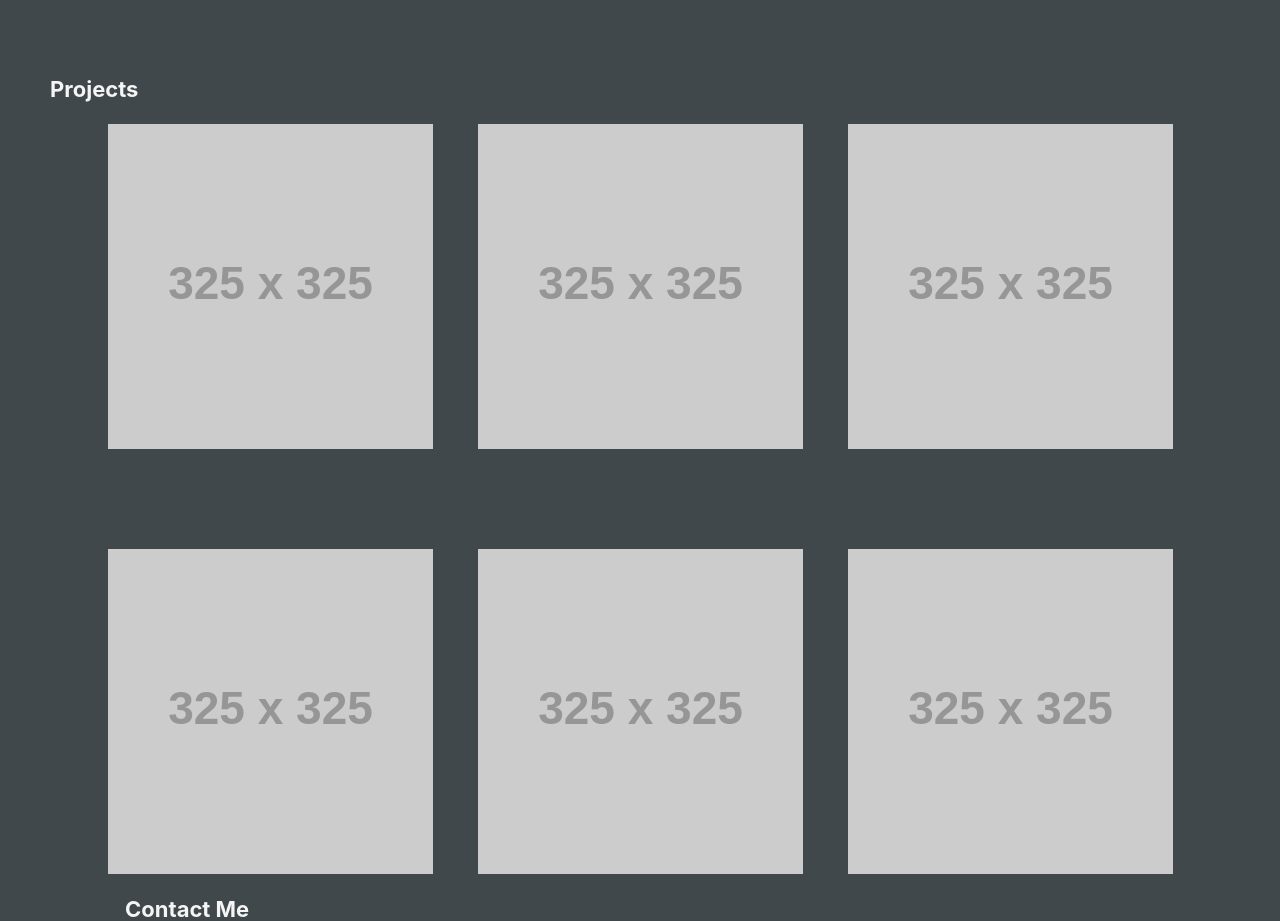
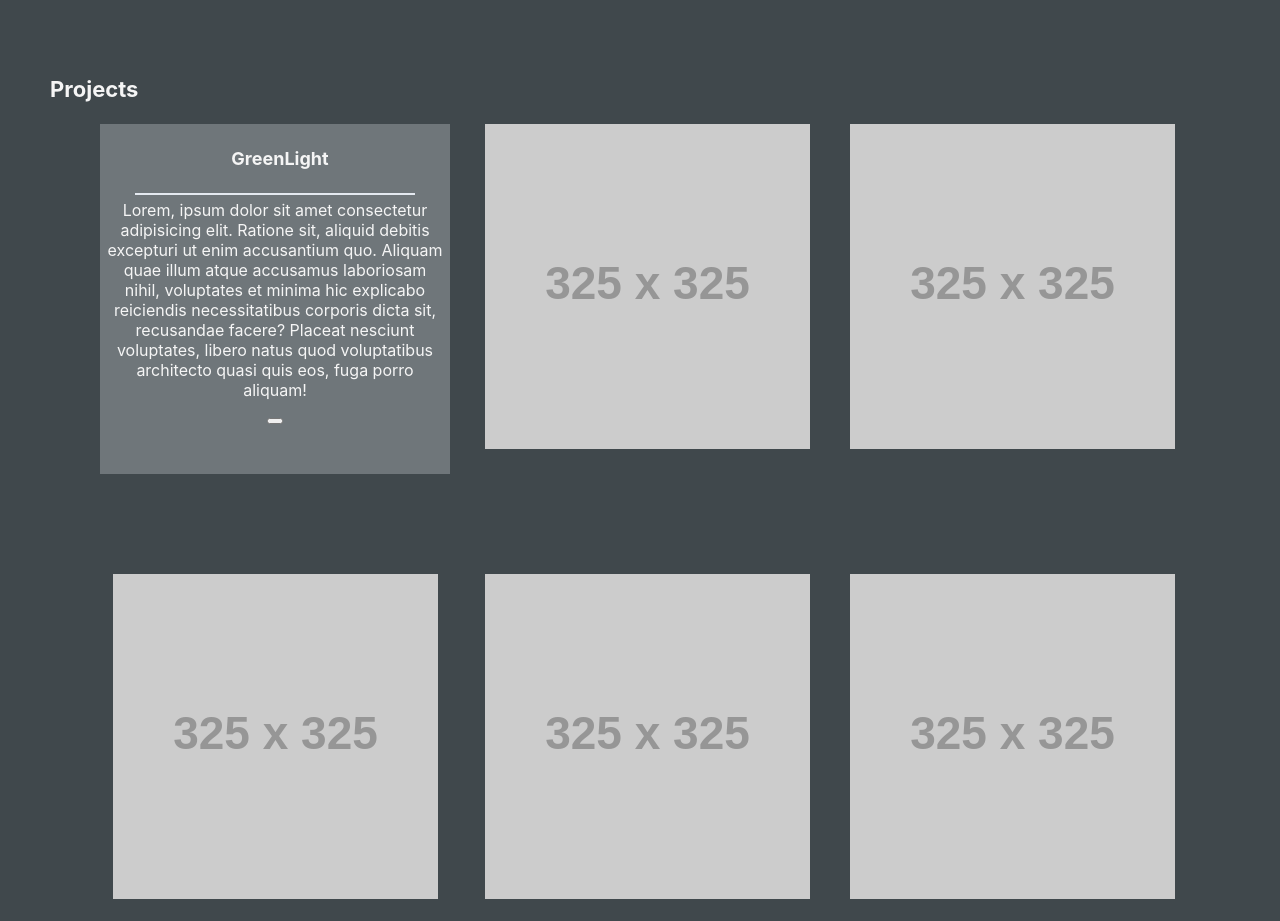
Before and after one commit to sunnybakalov/new-portfolio, a React (Create React App) app: page / in a window 1280 px wide. Shown: the part 1840-2761 px from the top of the page. Built offline with nearby package versions, Linux system fonts and the light colour scheme.

Commit message:
started on the list of projects

```diff
--- a/src/assets/images/index.js
+++ b/src/assets/images/index.js
@@ -3,3 +3,4 @@ export { default as largeLogo } from './logo512.png';
 export { default as burger } from './burger.png';
 export { default as moon } from './moon.png';
 export { default as sun } from './sun.png';
+export { default as greenlight } from './greenlight.png';
--- a/src/components/ProjectCard/ProjectCard.jsx
+++ b/src/components/ProjectCard/ProjectCard.jsx
@@ -1,17 +1,30 @@
 import React from 'react';
+import * as icon from '../../assets/images/index';
+import {
+  TheProjectCard,
+  ProjectCardTitle,
+  ProjectCardLink,
+  ProjectCardDescription,
+  ProjectCardDivider
+} from './styles';
+
+const sampleProject = {
+  title: 'GreenLight',
+  github: 'https://github.com/sunnybakalov/Green-Light',
+  hosted: 'https://bootcampgreenlight.herokuapp.com/',
+  description:
+    'Lorem, ipsum dolor sit amet consectetur adipisicing elit. Ratione sit, aliquid debitis excepturi ut enim accusantium quo. Aliquam quae illum atque accusamus laboriosam nihil, voluptates et minima hic explicabo reiciendis necessitatibus corporis dicta sit, recusandae facere? Placeat nesciunt voluptates, libero natus quod voluptatibus architecto quasi quis eos, fuga porro aliquam!'
+};
 
 export default function ProjectCard() {
   return (
-    <div className="projectCard">
-      <div className="projectLinks">
-
-      </div>
-      <div className="projectDescription">
-
-      </div>
-      <div className="projectTechnologies">
-
-      </div>
-    </div>
+    <TheProjectCard>
+      <ProjectCardTitle>{sampleProject.title}</ProjectCardTitle>
+      <ProjectCardDivider />
+      <ProjectCardDescription>
+        {sampleProject.description}
+      </ProjectCardDescription>
+      <ProjectCardLink>{sampleProject.links}</ProjectCardLink>
+    </TheProjectCard>
   );
-};
+}
--- /dev/null
+++ b/src/components/ProjectCard/styles.js
@@ -0,0 +1,31 @@
+import styled from 'styled-components';
+
+export const TheProjectCard = styled.div`
+  display: block;
+  justify-items: center;
+  height: 350px;
+  width: 350px;
+  background-color: #6F767A;
+`;
+
+export const ProjectCardTitle = styled.h4`
+  font-size: 18px;
+  margin-left: 10px;
+`;
+
+export const ProjectCardDescription = styled.p`
+  margin: 5px;
+  text-align: center;
+`;
+
+export const ProjectCardLink = styled.button`
+
+`;
+
+export const ProjectCardDivider = styled.div`
+  background-color: #E4E9F0;
+  margin: auto;
+  width: 80%;
+  height: 2px;
+  justify-items: center;
+`;
--- a/src/screens/Projects/Projects.jsx
+++ b/src/screens/Projects/Projects.jsx
@@ -1,5 +1,6 @@
 import React, { useState } from 'react';
 import { ProjectsContainer, SectionHeading } from '../../assets/styles/reusables';
+import ProjectCard from '../../components/ProjectCard/ProjectCard';
 
 
 const Projects = () => {
@@ -7,7 +8,8 @@ const Projects = () => {
     <di className="container" id="projects">
       <SectionHeading>Projects</SectionHeading>
       <ProjectsContainer>
-        <img src="https://via.placeholder.com/325" alt="Error" />
+        <ProjectCard />
+        {/* <img src="https://via.placeholder.com/325" alt="Error" /> */}
         <img src="https://via.placeholder.com/325" alt="Error" />
         <img src="https://via.placeholder.com/325" alt="Error" />
         <img src="https://via.placeholder.com/325" alt="Error" />
```
Also changed, not shown: src/screens/Projects/listOfProjects.js (added, +58 -0 lines), src/assets/images/greenlight.png (added).
